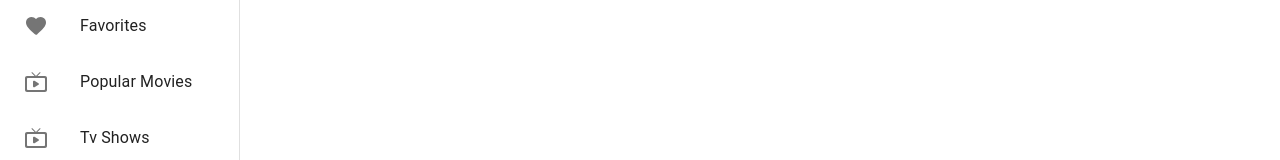
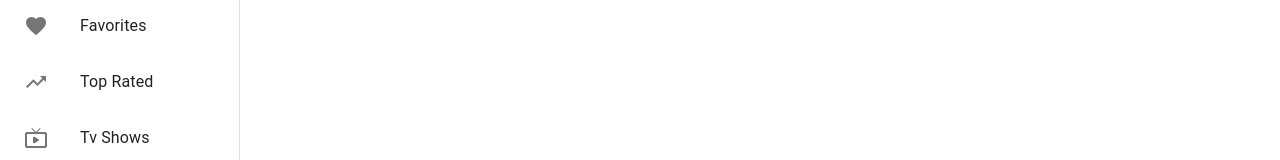
Before and after one commit to mezebu/moviesApp, a React (Vite) app: page / in a window 1280 px wide. Shown: the part 195-355 px from the top of the page. Built offline with nearby package versions, Linux system fonts and the light colour scheme; no server answers.

Commit message:
Update navigation links and icons in AppDrawer component
This commit updates the navigation links and icons in the `AppDrawer` component. It replaces the "Popular Movies" link and icon with "Top Rated" link and the corresponding icon.

```diff
--- a/src/components/AppDrawer/index.tsx
+++ b/src/components/AppDrawer/index.tsx
@@ -19,6 +19,7 @@ import HomeRoundedIcon from "@mui/icons-material/HomeRounded";
 import UpcomingRoundedIcon from "@mui/icons-material/UpcomingRounded";
 import FavoriteRoundedIcon from "@mui/icons-material/FavoriteRounded";
 import LiveTvRoundedIcon from "@mui/icons-material/LiveTvRounded";
+import TrendingUpIcon from "@mui/icons-material/TrendingUp";
 import { Link } from "@mui/material";
 import { green } from "@mui/material/colors";
 
@@ -62,9 +63,9 @@ export default function AppDrawer(props: Props) {
       icon: <FavoriteRoundedIcon />,
     },
     {
-      label: "Popular Movies",
-      path: "/movies/popular",
-      icon: <LiveTvRoundedIcon />,
+      label: "Top Rated",
+      path: "/movies/top",
+      icon: <TrendingUpIcon />,
     },
     { label: "Tv Shows", path: "/movies/tv", icon: <LiveTvRoundedIcon /> },
   ];
```
